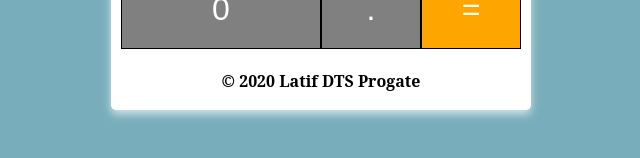
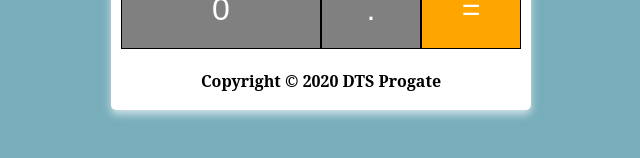
Before and after one commit to klatif2103/Khaerul-Latif.github.io, a plain HTML site: page index.html in a window 1280 px wide. Shown: the part 568-726 px from the top of the page, without its empty margins (319-959 px from the left). Drawn offline with Linux system fonts and the light colour scheme.

Commit message:
Update index.html

```diff
--- a/index.html
+++ b/index.html
@@ -51,7 +51,7 @@
             </div>
         </div>
         <div class="footer">
-            <p> &copy; 2020 Latif DTS Progate</p>
+            <p> Copyright &copy; 2020 DTS Progate</p>
         </div>
     </div>
     <script type="text/javascript" src="script.js"></script>
```
